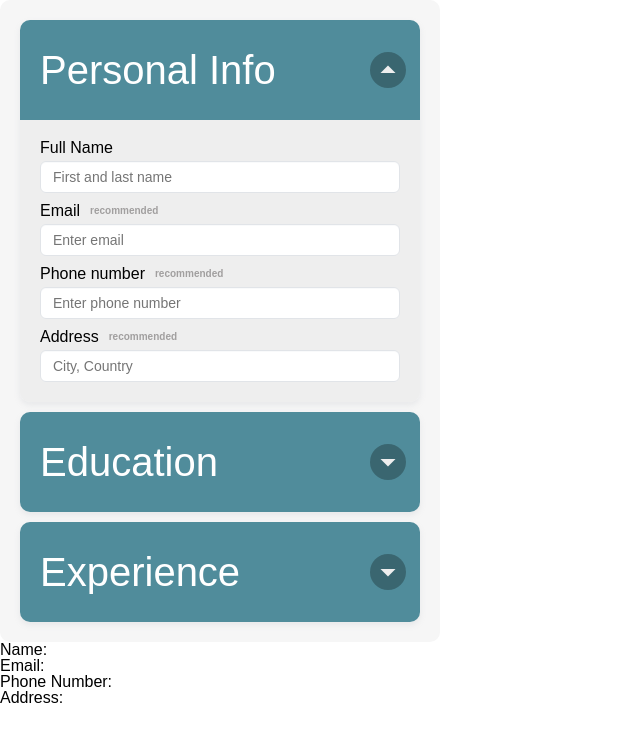
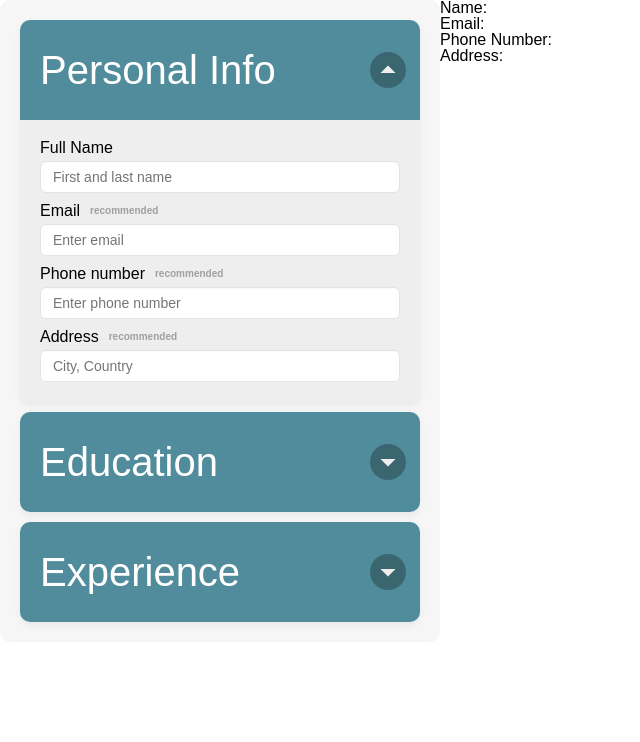
Before and after one commit to darwin-dev-diaz/odin-cv-application, a React (Vite) app: page / in a window 1280 px wide. Shown: the top 742 px of the page, without its empty margins (0-640 px from the left). Built offline with nearby package versions, Linux system fonts and the light colour scheme.

Commit message:
Move all styles and info to App.jsx

```diff
--- a/src/components/PapaApp.jsx
+++ b/src/components/App.jsx
@@ -1,8 +1,10 @@
 import { useState } from "react";
 import Accordion from "./Accordion";
 import CV from "./CV";
+import "../styles/reset.css";
+import "../styles/App.css";
 
-export default function PapaApp() {
+export default function App() {
   const [data, setData] = useState({
     personalInfo: {
       name: "",
@@ -22,9 +24,9 @@ export default function PapaApp() {
     },
   });
   return (
-    <>
+    <div className="app">
       <Accordion data={data} updateData={setData} />
       <CV data={data} />
-    </>
+    </div>
   );
 }
--- a/src/main.jsx
+++ b/src/main.jsx
@@ -1,12 +1,10 @@
 import React from "react";
 import ReactDOM from "react-dom/client";
-import PapaApp from "./components/PapaApp";
-import "./styles/reset.css";
-import "./styles/main.css";
+import App from "./components/App";
 
 
 ReactDOM.createRoot(document.getElementById("root")).render(
   <React.StrictMode>
-    <PapaApp></PapaApp>
+    <App></App>
   </React.StrictMode>
 );
--- /dev/null
+++ b/src/styles/App.css
@@ -0,0 +1,8 @@
+body {
+  font-family: Arial, Helvetica, sans-serif !important;
+
+}
+
+.app{
+  display: flex;
+}
--- a/src/styles/main.css
+++ /dev/null
@@ -1,7 +0,0 @@
-body{
-    font-family: Arial, Helvetica, sans-serif;
-}
-
-.app{
-    display: flex;
-}
```
